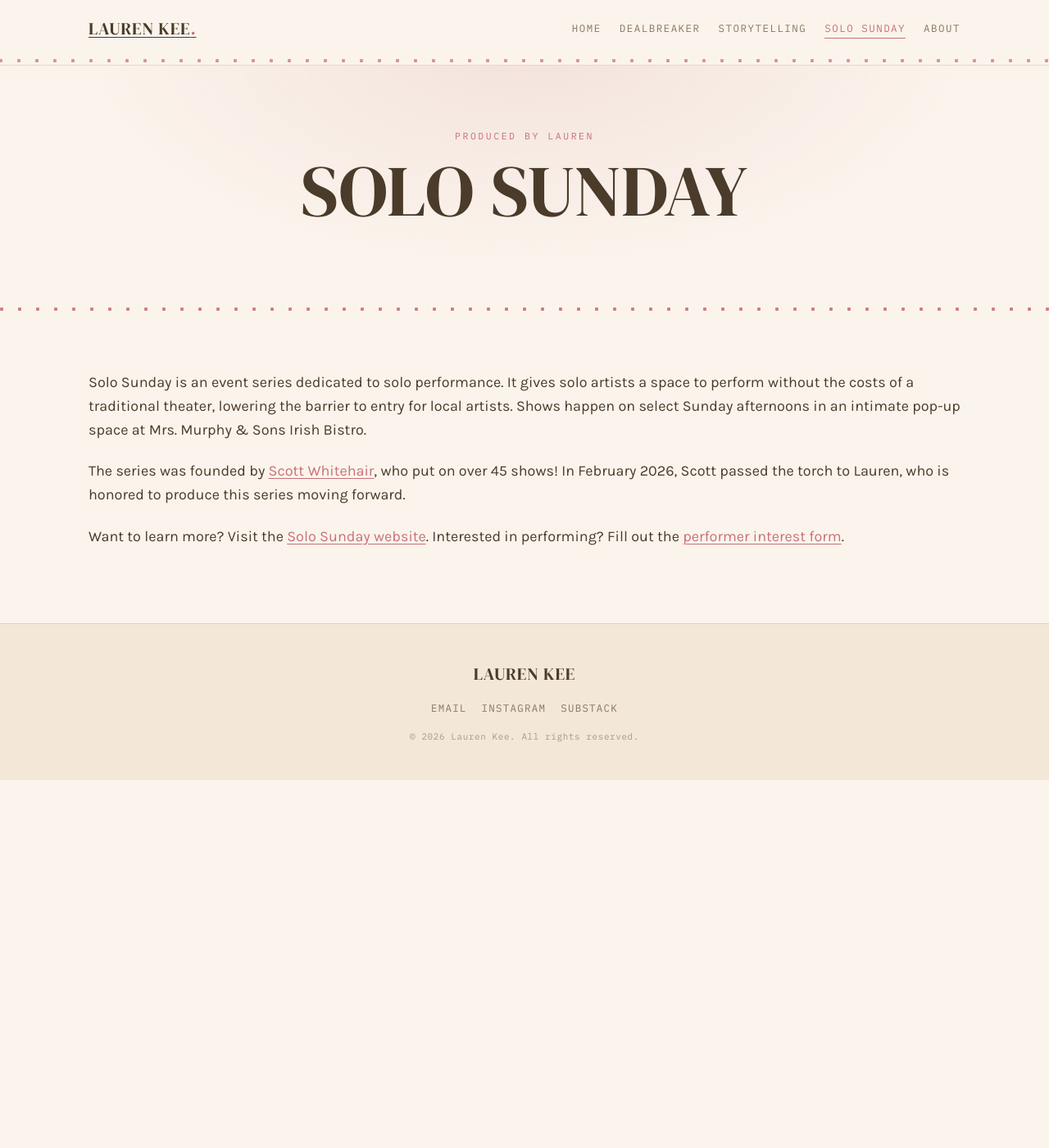
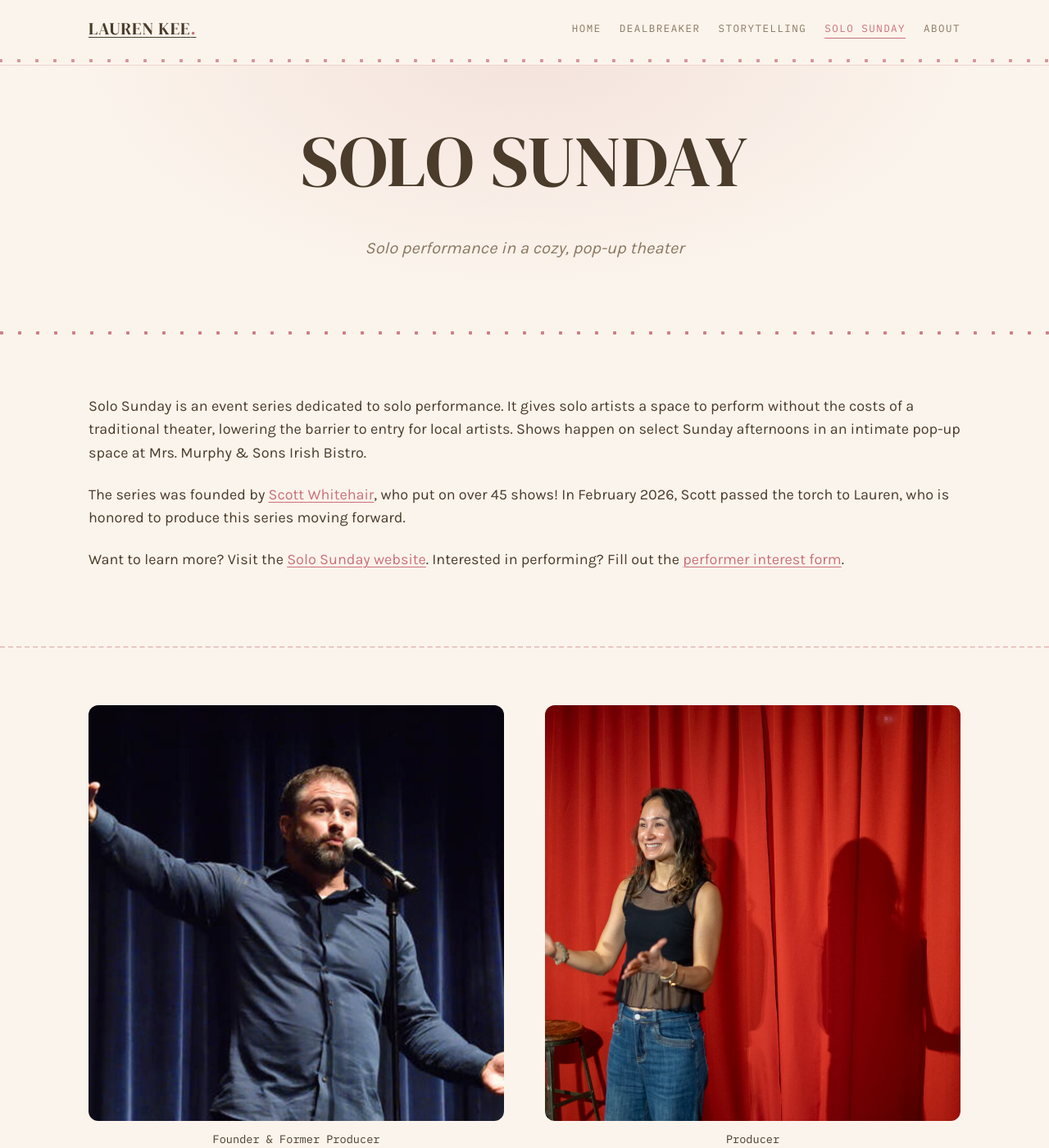
Before and after one commit to laurenkee-hub/site, a Jekyll site: the page built from solo-sunday.md, in a window 1280 px wide and 1400 px high. Shown: the whole window at 82% size. Built offline with Jekyll 4.4.1, drawn with Linux system fonts in a browser that asks for light colours; some web fonts are replaced.

Commit message:
Update solo-sunday.md

```diff
--- a/solo-sunday.md
+++ b/solo-sunday.md
@@ -5,8 +5,8 @@ permalink: /solo-sunday/
 
 <section class="hero" style="padding: 70px 0 50px;">
   <div class="wrap">
-    <p class="eyebrow">Produced By Lauren</p>
     <h1>Solo Sunday</h1>
+    <p class="tagline">Solo performance in a cozy, pop-up theater</p>
   </div>
 </section>
 <div class="bulb-strip" aria-hidden="true"></div>
@@ -18,3 +18,22 @@ permalink: /solo-sunday/
     <p>Want to learn more? Visit the <a href="https://www.solosunday.com/">Solo Sunday website</a>. Interested in performing? Fill out the <a href="https://www.solosunday.com/for-performers.html">performer interest form</a>.</p>
   </div>
 </section>
+
+<hr class="tear">
+
+<section class="section">
+  <div class="wrap split" style="grid-template-columns: 1fr 1fr;">
+    <div style="text-align:center;">
+      <div style="width:100%; aspect-ratio:1/1; overflow:hidden; border-radius: var(--radius);">
+        <img src="{{ '/assets/images/scott-whitehair.jpg' | relative_url }}" alt="Scott Whitehair" style="width:100%; height:100%; object-fit:cover; display:block;">
+      </div>
+      <p style="font-family: var(--font-mono); font-size: 0.85rem; margin-top: 12px;">Founder &amp; Former Producer</p>
+    </div>
+    <div style="text-align:center;">
+      <div style="width:100%; aspect-ratio:1/1; overflow:hidden; border-radius: var(--radius);">
+        <img src="{{ '/assets/images/dealbreaker-production-1.jpg' | relative_url }}" alt="Lauren Kee" style="width:100%; height:100%; object-fit:cover; display:block;">
+      </div>
+      <p style="font-family: var(--font-mono); font-size: 0.85rem; margin-top: 12px;">Producer</p>
+    </div>
+  </div>
+</section>
```
